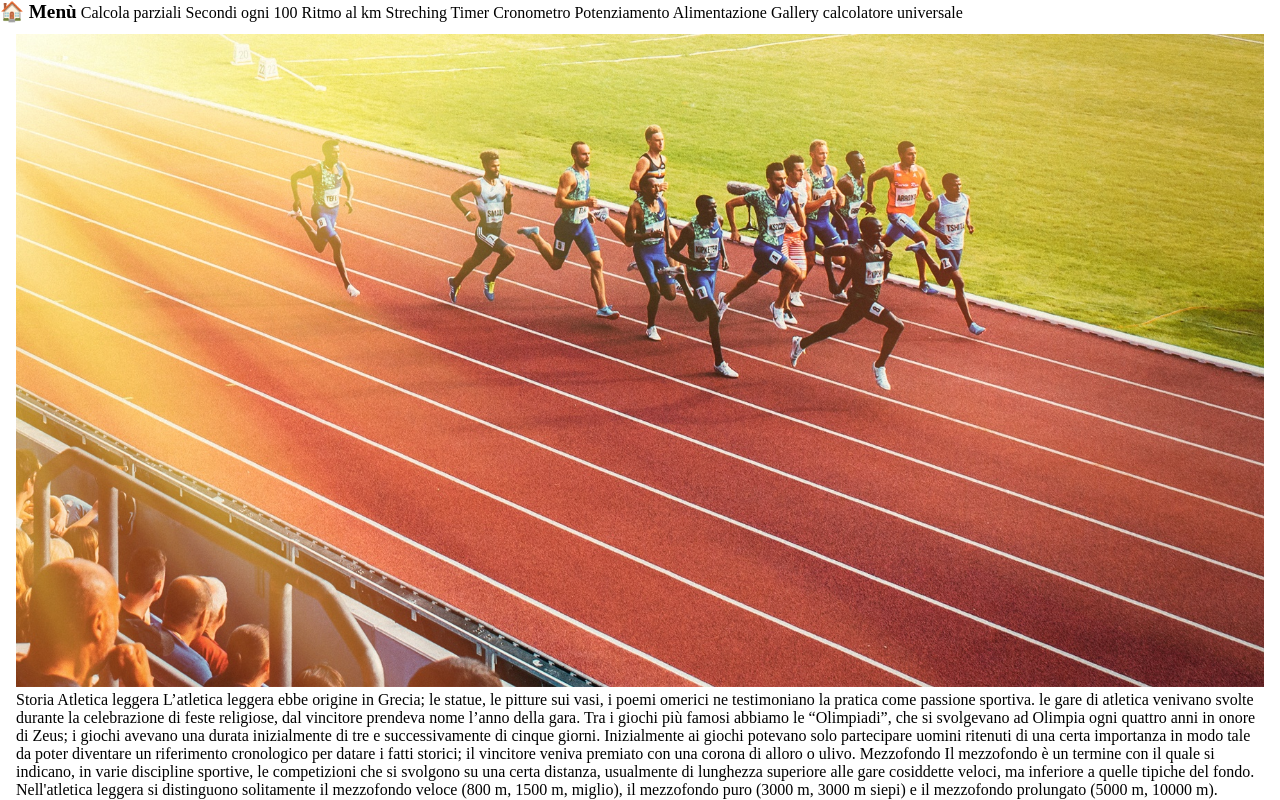
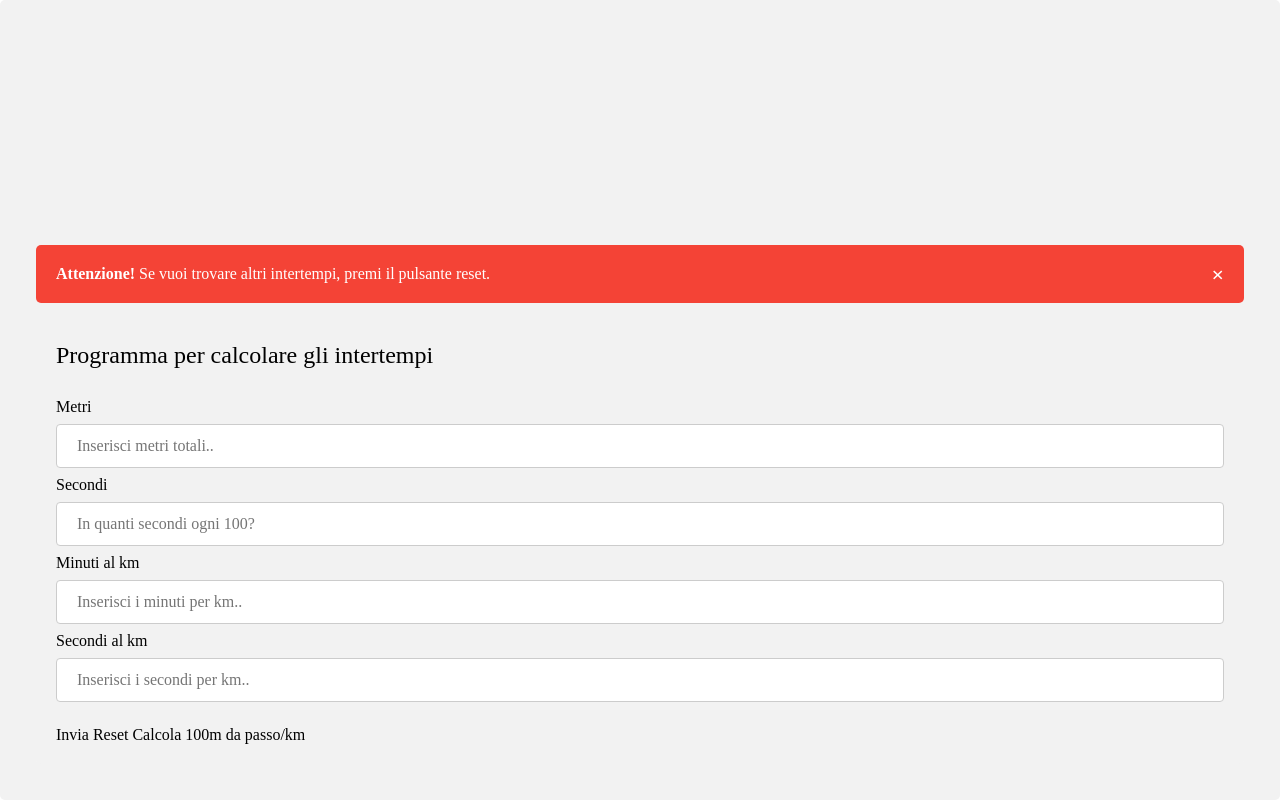
Before and after one commit to yosoycriss/app, a plain HTML site: page index.html in a window 1280 px wide. Drawn offline with nearby package versions, Linux system fonts and the light colour scheme.

Commit message:
Update index.html

```diff
--- a/index.html
+++ b/index.html
@@ -36,115 +36,163 @@
       }
       </script>
 
-    <!--style ionic-->
+    <!-- Style -->
     <style>
       :root {
         --ion-safe-area-top: 20px;
         --ion-safe-area-bottom: 22px;
       }
+
+      input[type="text"],
+      select {
+        width: 100%;
+        padding: 12px 20px;
+        margin: 8px 0;
+        display: inline-block;
+        border: 1px solid #ccc;
+        border-radius: 4px;
+        box-sizing: border-box;
+      }
+
+      input[type="submit"] {
+        width: 100%;
+        background-color: #4caf50;
+        color: white;
+        padding: 14px 20px;
+        margin: 8px 0;
+        border: none;
+        border-radius: 4px;
+        cursor: pointer;
+      }
+
+      input[type="submit"]:hover {
+        background-color: #45a049;
+      }
+
+      div {
+        border-radius: 5px;
+        background-color: #f2f2f2;
+        padding: 20px;
+      }
+
+      .alert {
+        padding: 20px;
+        background-color: #f44336;
+        color: white;
+      }
+
+      .closebtn {
+        margin-left: 15px;
+        color: white;
+        font-weight: bold;
+        float: right;
+        font-size: 22px;
+        line-height: 20px;
+        cursor: pointer;
+        transition: 0.3s;
+      }
+
+      .closebtn:hover {
+        color: black;
+      }
     </style>
-      <script type="module">
-        import { menuController } from 'https://cdn.jsdelivr.net/npm/@ionic/core/dist/ionic/index.esm.js';
-        window.menuController = menuController;
-      </script>
   </head>
+
   <body>
     <ion-app>
-        <ion-menu side="start" content-id="main-content">
-          <ion-header>
-            <ion-toolbar translucent>
-                <ion-title><strong style="font-size: 1.2em;">🏠 Menù</strong></ion-title>
-              </ion-toolbar>
-          </ion-header>
-          <ion-content>
-            <ion-list>
-              <ion-item>
-                <ion-icon name="calculator-outline" slot="start"></ion-icon>
-                <ion-button color="primary" onclick="location.href='parziali.html'">Calcola parziali</ion-button>
-              </ion-item>
-              <ion-item>
-                <ion-icon name="time-outline" slot="start"></ion-icon>
-                <ion-button color="primary" onclick="location.href='sec_ogni100m.html'">Secondi ogni 100</ion-button>
-              </ion-item>
-              <ion-item>
-                <ion-icon name="accessibility-outline" slot="start"></ion-icon>
-                <ion-button color="primary" onclick="location.href='ritmo_al_km.html'">Ritmo al km</ion-button>
-              </ion-item>
-              <ion-item>
-                <ion-icon name="battery-charging-outline" slot="start"></ion-icon>
-                <ion-button color="primary" onclick="location.href='streching.html'">Streching</ion-button>
-              </ion-item>
-              <ion-item>
-                <ion-icon name="alarm-outline" slot="start"></ion-icon>
-                <ion-button color="primary" onclick="location.href='timer.html'">Timer</ion-button>
-              </ion-item>
-              <ion-item>
-                <ion-icon name="speedometer-outline" slot="start"></ion-icon>
-                <ion-button color="primary" onclick="location.href='cronometro.html'">Cronometro</ion-button>
-              </ion-item>
-              <ion-item>
-                <ion-icon name="body-outline" slot="start"></ion-icon>
-                <ion-button color="primary" onclick="location.href='potenziamento.html'">Potenziamento</ion-button>
-              </ion-item>
-              <ion-item>
-                <ion-icon name="pizza-outline" slot="start"></ion-icon>
-                <ion-button color="primary" onclick="location.href='alimentazione.html'">Alimentazione</ion-button>
-              </ion-item>
-              <ion-item>
-                <ion-icon name="images-outline" slot="start"></ion-icon>
-                <ion-button color="primary" onclick="location.href='gallery.html'">Gallery</ion-button>
-              </ion-item>
-              <ion-item>
-                <ion-icon name="calculator-outline" slot="start"></ion-icon>
-                <ion-button color="primary" onclick="location.href='calcolatore_universale.html'">calcolatore universale </ion-button>
-              </ion-item>
-            </ion-list>
-          </ion-content>
-        </ion-menu>
+      <div class="ion-page" id="main-content">
+        <ion-header></ion-header>
+        <ion-content class="ion-padding">
+          <!-- ALERT -->
+          <div class="alert">
+            <span class="closebtn" onclick="this.parentElement.style.display='none';">&times;</span>
+            <strong>Attenzione!</strong> Se vuoi trovare altri intertempi, premi il pulsante reset.
+          </div>
 
-        <div class="ion-page" id="main-content">
-          <ion-header>
-            <ion-toolbar>
-              <ion-buttons slot="start">
-                <ion-menu-button></ion-menu-button>
-              </ion-buttons>
-              <ion-title><!--Inserire la parola desiderata di fianco alle 3 lineette del menù--></ion-title>
-            </ion-toolbar>
-          </ion-header>
-          <ion-content class="ion-padding">
+          <!-- FORM -->
+          <div>
+            <h2>Programma per calcolare gli intertempi</h2><br />
+            <form action="/action_page.php" name="form1">
+              <label for="fname">Metri</label>
+              <input type="text" id="fname" name="metri" placeholder="Inserisci metri totali.." />
 
-            <br>
-            <ion-card>
-              <img src="images/intro_atl.jpg" />
-              <ion-card-header>
-                <ion-card-subtitle>Storia</ion-card-subtitle>
-                <ion-card-title>Atletica leggera</ion-card-title>
-              </ion-card-header>
-              <ion-card-content>
-                L’atletica leggera ebbe origine in Grecia; le statue, le pitture sui vasi, i poemi omerici
-                ne testimoniano la pratica come passione sportiva. le gare di atletica venivano svolte durante
-                la celebrazione di feste religiose, dal vincitore prendeva nome l’anno della gara.
-                Tra i giochi più famosi abbiamo le “Olimpiadi”, che si svolgevano ad Olimpia ogni quattro
-                anni in onore di Zeus; i giochi avevano una durata inizialmente di tre e successivamente di
-                cinque giorni. Inizialmente ai giochi potevano solo partecipare uomini ritenuti di una certa
-                importanza in modo tale da poter diventare un riferimento cronologico per datare i fatti storici;
-                il vincitore veniva premiato con una corona di alloro o ulivo.
-              </ion-card-content>
-              <ion-card-header>
-                <ion-card-title>Mezzofondo</ion-card-title>
-              </ion-card-header>
-              <ion-card-content>
-                Il mezzofondo è un termine con il quale si indicano, in varie discipline sportive,
-                le competizioni che si svolgono su una certa distanza, usualmente di lunghezza superiore
-                alle gare cosiddette veloci, ma inferiore a quelle tipiche del fondo. <br>
-                Nell'atletica leggera si distinguono solitamente il mezzofondo veloce (800 m, 1500 m, miglio),
-                il mezzofondo puro (3000 m, 3000 m siepi) e il mezzofondo prolungato (5000 m, 10000 m).
-              </ion-card-content>
-            </ion-card>
+              <label for="lname">Secondi</label>
+              <input type="text" id="lname" name="secondi" placeholder="In quanti secondi ogni 100?" />
+
+              <!-- NUOVI INPUT -->
+              <label for="minPerKm">Minuti al km</label>
+              <input type="text" id="minPerKm" placeholder="Inserisci i minuti per km.." />
+
+              <label for="secPerKm">Secondi al km</label>
+              <input type="text" id="secPerKm" placeholder="Inserisci i secondi per km.." />
+
+              <!-- RISULTATO 100M -->
+              <p id="output100m" style="font-weight: bold; margin-top: 10px;"></p>
+
+              <!-- OUTPUT PARZIALI -->
+              <p id="demo"></p>
+
+              <!-- BOTTONI -->
+              <ion-button expand="block" color="success" onclick="stampa()">Invia</ion-button>
+              <ion-button expand="block" color="danger" onclick="reset()">Reset</ion-button>
+              <ion-button expand="block" color="medium" onclick="calcola100m()">Calcola 100m da passo/km</ion-button>
+            </form>
+          </div>
         </ion-content>
       </div>
     </ion-app>
 
+    <!-- SCRIPT PARZIALI -->
+    <script>
+      var metri, secondi, metri2, tempo, x;
+      var y;
+      var cont = 1;
+      function stampa() {
+        metri = document.form1.metri.value;
+        secondi = document.form1.secondi.value;
+        metri2 = metri / 100;
+        let text = "";
+        for (; cont <= metri2; ) {
+          tempo = secondi * cont;
+          x = tempo % 60;
+          let min = Math.floor(tempo / 60);
+          tempo = min + "' " + x.toFixed(0) + '"';
+          cont++;
+          y = 100 * cont - 100;
+          text += "Al " + y + " passaggio in " + tempo + "<br>";
+        }
+        document.getElementById("demo").innerHTML = text;
+      }
+    </script>
+
+    <!-- SCRIPT RESET -->
+    <script>
+      function reset() {
+        document.form1.metri.value = "";
+        document.form1.secondi.value = "";
+        document.getElementById("minPerKm").value = "";
+        document.getElementById("secPerKm").value = "";
+        document.getElementById("output100m").innerHTML = "";
+        cont = 1;
+        document.getElementById("demo").innerHTML = "";
+      }
+    </script>
+
+    <!-- SCRIPT CALCOLO 100M -->
+    <script>
+      function calcola100m() {
+        const min = parseInt(document.getElementById("minPerKm").value) || 0;
+        const sec = parseInt(document.getElementById("secPerKm").value) || 0;
+
+        const totalSecPerKm = min * 60 + sec;
+        const secPer100m = totalSecPerKm / 10;
+
+        document.getElementById("output100m").innerText =
+          "Ogni 100 metri devi correre in " + secPer100m.toFixed(1) + " secondi.";
+      }
+    </script>
+
+    <!-- MENU IONIC -->
     <script>
       async function openMenu() {
         await menuController.open();
```
Lines whose indentation alone changed are shown as unchanged.
